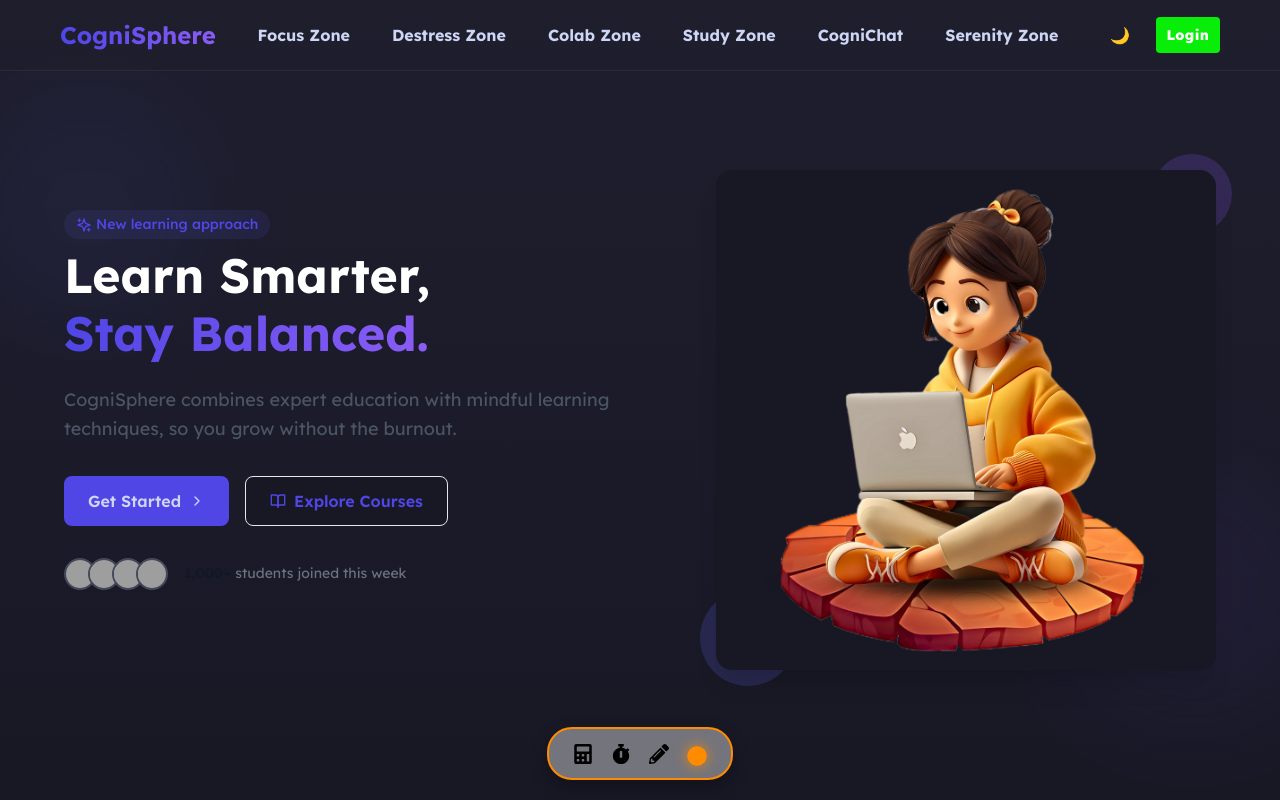
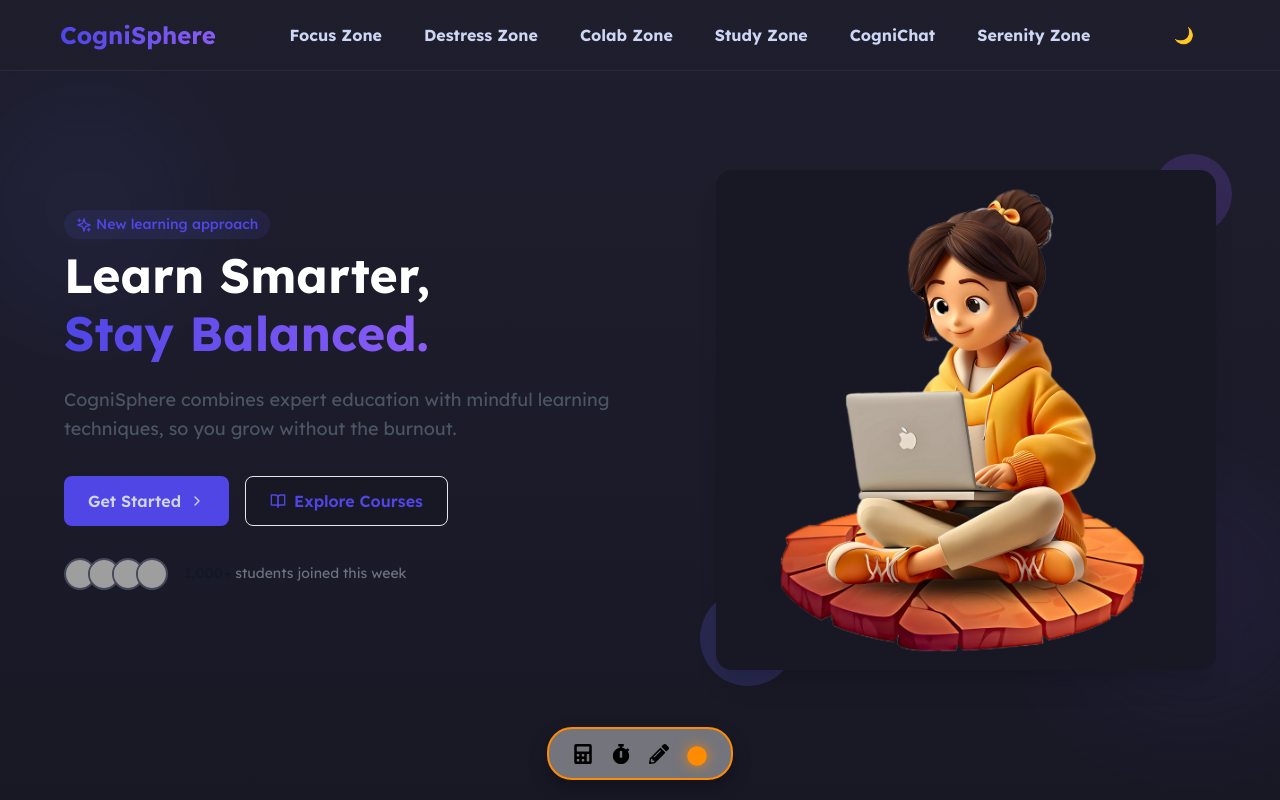
Before and after one commit to TanKaizokuO/Cognisphere, a React (Vite) app: page / in a window 1280 px wide. Shown: the top 800 px of the page. Built offline with nearby package versions, Linux system fonts and the light colour scheme; grey boxes are pictures that could not be loaded.

Commit message:
necssary changes made

```diff
--- a/src/components/Navbar/Navbar.jsx
+++ b/src/components/Navbar/Navbar.jsx
@@ -113,7 +113,8 @@ const Navbar = () => {
 
           {/* User avatar */}
           <div className="user-menu-container">
-            {isAuthenticated ? (
+            {isAuthenticated && (
+              <>
                 <Button className="user-avatar" onClick={toggleUserMenu}>
                   <img
                     src={user?.picture || "https://via.placeholder.com/40"}
@@ -121,21 +122,6 @@ const Navbar = () => {
                     className="user-avatar"
                   />
                 </Button>
-            ) : (
-              <Button
-                // className="user-avatar"
-                onClick={loginWithRedirect}
-                sx={{
-                  backgroundColor: "rgb(9, 238, 9)",
-                  color: "white",
-                  fontFamily: "zen",
-                  textTransform: "none",
-                  fontWeight: "800",
-                }}
-              >
-                Login
-              </Button>
-            )}
                 {/* Dropdown for user settings */}
                 <div className={`user-dropdown ${userMenuOpen ? "open" : ""}`}>
                   {settings.map((setting) =>
@@ -150,6 +136,8 @@ const Navbar = () => {
                     )
                   )}
                 </div>
+              </>
+            )}
           </div>
         </div>
       </div>
```
Lines whose indentation alone changed are shown as unchanged.
